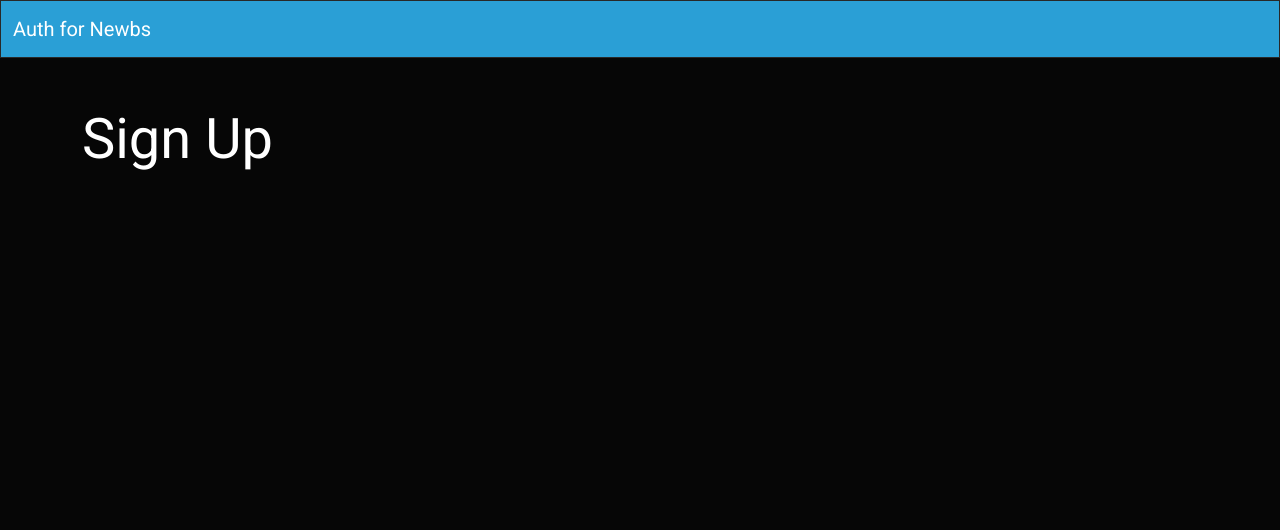
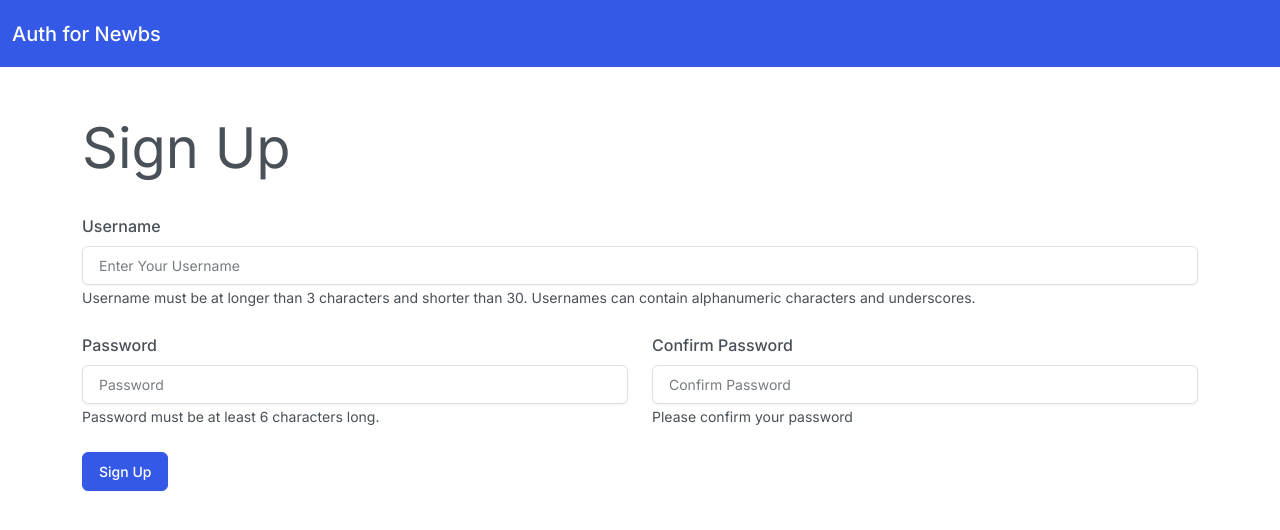
Before and after one commit to anampartho/auth-newb, a Vue app in the folder client/: page /signup in a window 1280 px wide. Shown: the top 530 px of the page. Built offline with nearby package versions, Linux system fonts and the light colour scheme.

Commit message:
Create submit form

```diff
--- a/client/src/main.js
+++ b/client/src/main.js
@@ -1,5 +1,5 @@
 import { createApp } from 'vue';
-import 'bootswatch/dist/cyborg/bootstrap.css';
+import 'bootswatch/dist/zephyr/bootstrap.css';
 import App from './App.vue';
 import router from './router';
 
--- a/client/src/views/SignUpView.vue
+++ b/client/src/views/SignUpView.vue
@@ -2,6 +2,58 @@
   <div class="sign-up">
     <div class="jumbotron jumbotron-fluid py-4 mt-4">
       <h1 class="display-4">Sign Up</h1>
+      <form data-bitwarden-watching="1">
+        <fieldset>
+          <div class="form-group">
+            <label class="form-label mt-4">Username</label>
+            <input
+              type="text"
+              class="form-control"
+              id="username"
+              aria-describedby="usernameHelp"
+              placeholder="Enter Your Username"
+              required
+            />
+            <small id="usernameHelp"
+              >Username must be at longer than 3 characters and shorter than 30.
+              Usernames can contain alphanumeric characters and
+              underscores.</small
+            >
+          </div>
+          <div class="row">
+            <div class="form-group col-md-6">
+              <label class="form-label mt-4">Password</label>
+              <input
+                type="password"
+                class="form-control"
+                id="password"
+                aria-describedby="passwordHelp"
+                placeholder="Password"
+                required
+              />
+              <small id="passwordHelp"
+                >Password must be at least 6 characters long.</small
+              >
+            </div>
+            <div class="form-group col-md-6">
+              <label class="form-label mt-4">Confirm Password</label>
+              <input
+                type="password"
+                class="form-control"
+                id="confirmPassword"
+                aria-describedby="confirmPasswordHelp"
+                placeholder="Confirm Password"
+                required
+              />
+              <small id="confirmPasswordHelp"
+                >Please confirm your password</small
+              >
+            </div>
+          </div>
+
+          <button type="submit" class="btn btn-primary mt-4">Sign Up</button>
+        </fieldset>
+      </form>
     </div>
   </div>
 </template>
```
Also changed, not shown: 1 other file (tests, documents, lock files or other folders).
